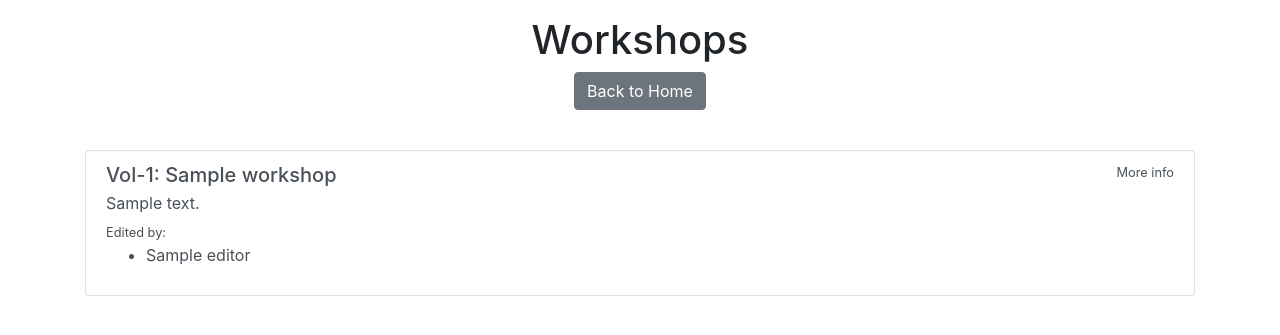
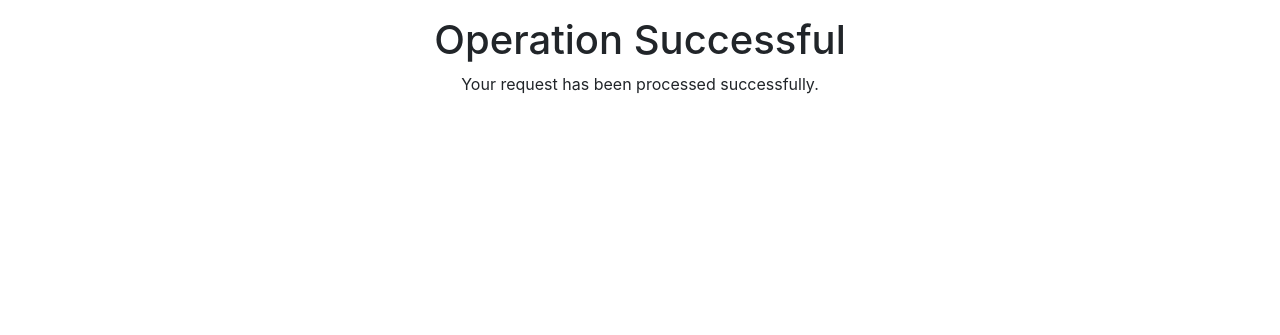
Before and after one commit to ceurws/ceur-ws-prototype, a Django app: template ceur_ws_workshops/workshops/templates/workshops/submit_workshop.html in a window 1280 px wide. Shown: the top 335 px of the page. Run offline with Django 5.2, Linux system fonts and the light colour scheme; the template is opened without the code that fills it: values that come from a table or form of the project are taken from there, others are empty; tables that the repository leaves empty hold one stand-in row (values such as "Sample post"); one stand-in notice (Sample message) is shown; parts of the project's set-up code (start-up, migrations or seed data) failed here and were passed over; some libraries are stand-ins or nearby versions.

Commit message:
saving JSON and display message success

```diff
--- /dev/null
+++ b/ceur_ws_workshops/workshop_metadata/workshop_58_metadata.json
@@ -0,0 +1,27 @@
+[
+    {
+        "model": "workshops.workshop",
+        "pk": 58,
+        "fields": {
+            "workshop_title": "Anakyn Skywalker Surfing",
+            "workshop_description": "A brief description",
+            "workshop_city": "Sith",
+            "workshop_country": "AF",
+            "workshop_begin_date": "2024-04-09",
+            "workshop_end_date": "2024-04-27",
+            "urn": "",
+            "submitted_by": "John Doe",
+            "email_address": "j.doe@gmail.com",
+            "volume_number": null,
+            "publication_year": 1999,
+            "license": "Apache",
+            "secret_token": "f39732c0-6787-42bf-a75c-a094668b83d8",
+            "editors": [
+                86
+            ],
+            "accepted_papers": [
+                266
+            ]
+        }
+    }
+]
--- a/ceur_ws_workshops/workshops/templates/workshops/submit_workshop.html
+++ b/ceur_ws_workshops/workshops/templates/workshops/submit_workshop.html
@@ -1,39 +1,36 @@
 <!DOCTYPE html>
 <html lang="en">
+
 <head>
   <meta charset="UTF-8">
   <meta name="viewport" content="width=device-width, initial-scale=1.0">
-    <title>Current Workshops</title>
+  <title>Success</title>
   <link rel="stylesheet" href="https://stackpath.bootstrapcdn.com/bootstrap/4.3.1/css/bootstrap.min.css">
 </head>
 
 <body>
-    {% block content %}
-    <div class="container mt-3">
-        <header class="text-center mb-4">
-          <h1>Workshops</h1>
-          <a href="{% url 'workshops:index' %}" class="btn btn-secondary mb-3">Back to Home</a>
-        </header>
+  <div class="container mt-3 text-center">
+    <!-- Success message -->
+    <h1>Operation Successful</h1>
+    <p>Your request has been processed successfully.</p>
 
-        <div class="list-group">
-          {% for workshop in workshops %}
-            <a href="{% url 'workshops:workshop_overview' secret_token=workshop.secret_token %}" class="list-group-item list-group-item-action flex-column align-items-start">
-              <div class="d-flex w-100 justify-content-between">
-                <h5 class="mb-1">Vol-{{ workshop.id }}: {{ workshop.workshop_title }}</h5>
-                <small>More info</small>
-              </div>
-              <p class="mb-1">{{ workshop.workshop_description }}</p>
-              <small>Edited by:</small>
-              <ul>
-                {% for editor in workshop.editors.all %}
-                  <li>{{ editor.name }}</li> <!-- Replace 'name' with the actual field name in the Editor model -->
-                {% endfor %}
-              </ul>
-            </a>
-          {% empty %}
-            <p class="text-center">No workshops available.</p>
+    <!-- Django messages -->
+    <div id="django-messages" style="display: none;">
+      {% for message in messages %}
+      <div data-message="{{ message|escapejs }}">{{ message }}</div>
       {% endfor %}
     </div>
   </div>
-      {% endblock %}
+
+  <script>
+    // Script to display messages if available
+    document.addEventListener('DOMContentLoaded', function () {
+      let messages = Array.from(document.querySelectorAll('#django-messages [data-message]')).map(el => el.getAttribute('data-message'));
+      if (messages.length > 0) {
+        // Display messages as an alert
+        alert(messages.join("\n"));
+      }
+    });
+  </script>
+</body>
 </html>
--- a/ceur_ws_workshops/workshops/templates/workshops/workshop_overview.html
+++ b/ceur_ws_workshops/workshops/templates/workshops/workshop_overview.html
@@ -44,7 +44,7 @@
 
     {% else %}
     <fieldset class="workshop-details">
-        <legend>Workshop Details</legend>
+        <legend>Workshop-{{workshop.id}} Details</legend>
         <p><strong>Title:</strong> {{ workshop.workshop_title }}</p>
         <p><strong>Description:</strong> {{ workshop.workshop_description }}</p>
         <p><strong>Location:</strong> {{ workshop.workshop_city }}, {{ workshop.workshop_country }}</p>
```
Also changed, not shown: ceur_ws_workshops/workshops/views.py (+29 -13 lines), 2 other files. Lines whose indentation alone changed are shown as unchanged.
